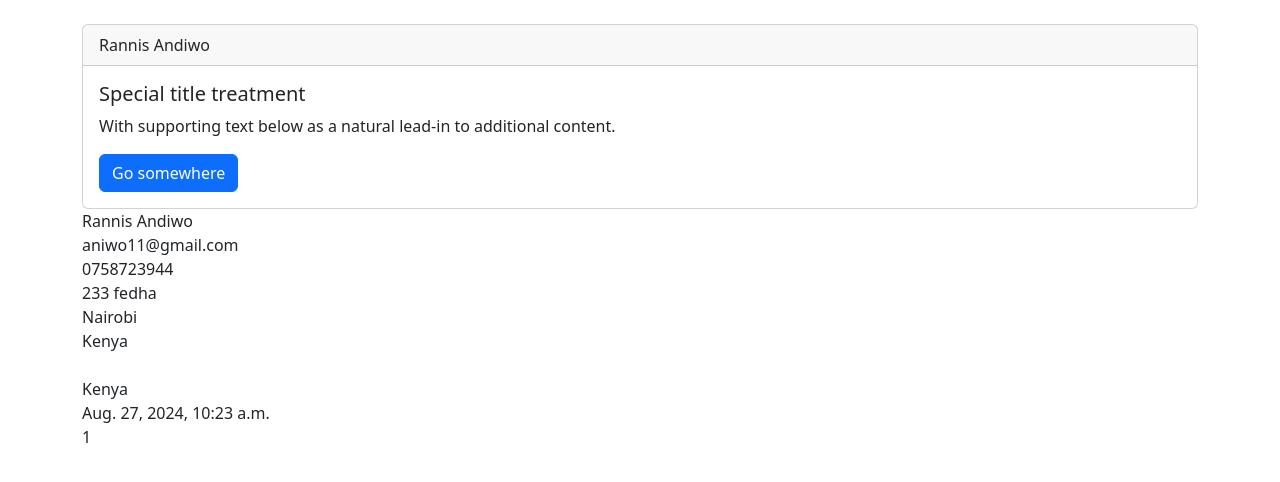
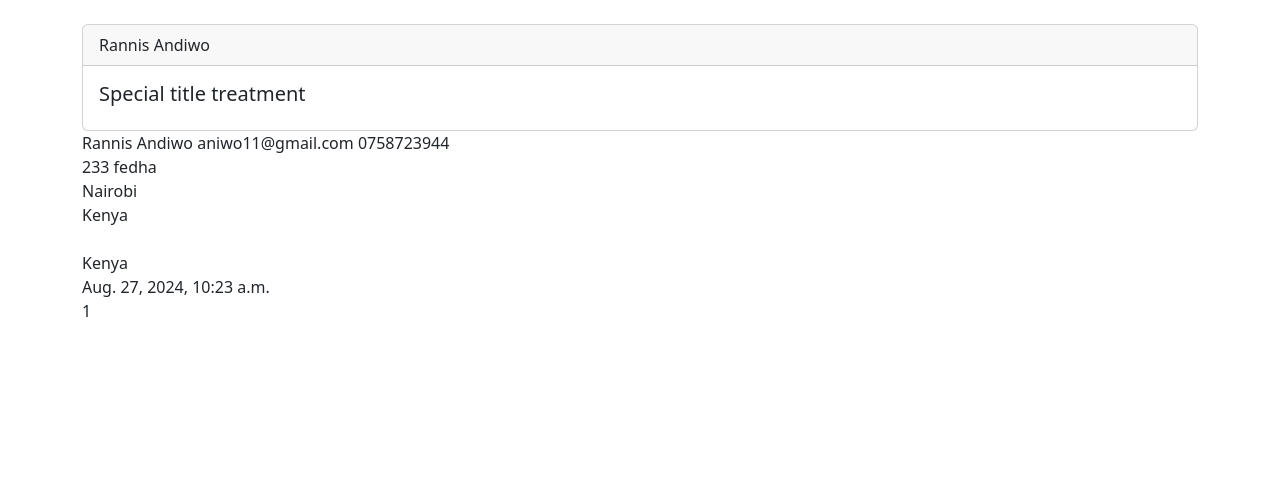
Before and after one commit to Kariuki11/Customer-Relationship-Management-app, a Django app: page /record/1 in a window 1280 px wide. Shown: the part 56-538 px from the top of the page. Run offline with Django 5.2, Linux system fonts and the light colour scheme; a user stored in the database is signed in; data comes from the database, SQL or seed files in the repository.

Commit message:
"Updated record.html template: added 2 blank lines at top, removed card text and button, reformatted customer record details"

```diff
--- a/crm/website/templates/website/record.html
+++ b/crm/website/templates/website/record.html
@@ -1,5 +1,7 @@
 {% extends 'website/base.html' %}
 {% block content %}
+
+
 
 <div class="card">
     <div class="card-header">
@@ -8,14 +10,13 @@
     </div>
     <div class="card-body">
       <h5 class="card-title">Special title treatment</h5>
-      <p class="card-text">With supporting text below as a natural lead-in to additional content.</p>
-      <a href="#" class="btn btn-primary">Go somewhere</a>
+
     </div>
   </div>
 
             {{ customer_record.first_name }}
-            {{ customer_record.last_name }}<br/>
-            {{ customer_record.email }}<br/>
+            {{ customer_record.last_name }}
+            {{ customer_record.email }}
             {{ customer_record.phone }}<br/>
             {{ customer_record.address }}<br/>
             {{ customer_record.city }}<br/>
```
